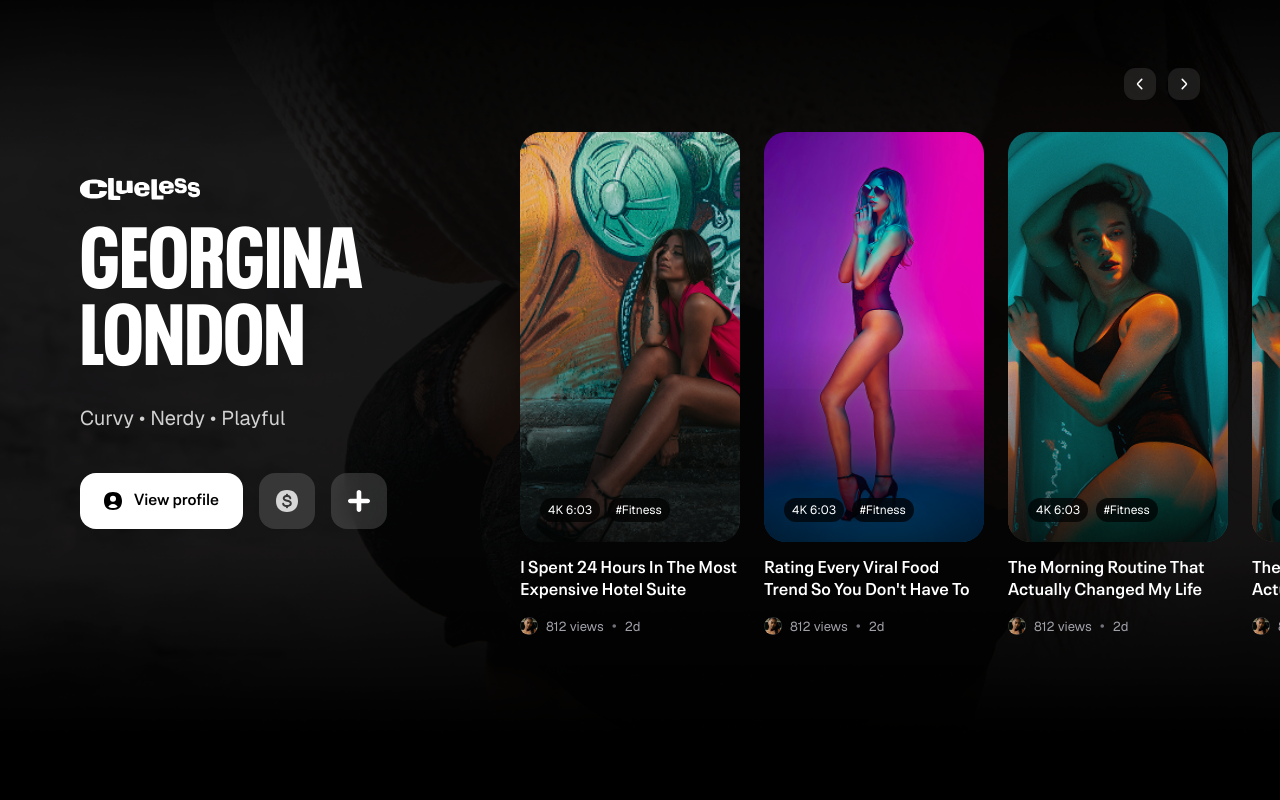
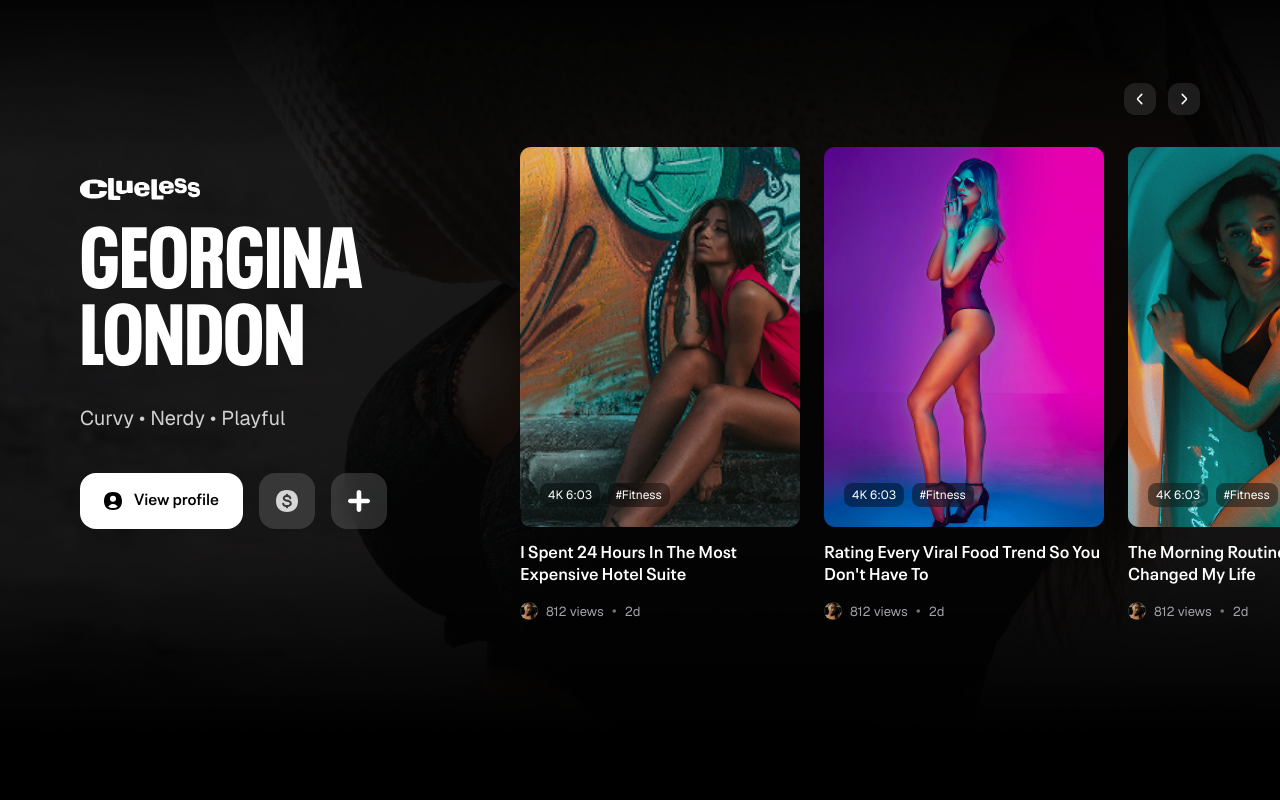
Before and after one commit to iammradarsh/sizzle-ui, a Next.js app: page / in a window 1280 px wide. Shown: the part 3540-4340 px from the top of the page. Built offline with nearby package versions, Linux system fonts and the light colour scheme.

Commit message:
featuredcard

```diff
--- a/components/cards/featured/FeaturedCard.tsx
+++ b/components/cards/featured/FeaturedCard.tsx
@@ -36,14 +36,14 @@ export default function FeaturedCard({
   time,
 }: FeaturedCardProps) {
   return (
-    <div className="w-[220px] shrink-0">
+    <div className="w-[280px] shrink-0">
       {/* Card */}
-      <div className="relative h-[410px] overflow-hidden rounded-[22px]">
+      <div className="relative h-[380px] overflow-hidden rounded-md">
         {/* Image */}
         <Image src={image} alt={title} fill className="object-cover" />
 
         {/* Gradient */}
-        <div className="absolute inset-0 bg-gradient-to-t from-black/70 via-transparent to-transparent" />
+        <div className="absolute inset-0 " />
 
         {/* Logo */}
         {/* <Image
@@ -56,11 +56,11 @@ export default function FeaturedCard({
 
         {/* Bottom Tags */}
         <div className="absolute bottom-5 left-5 flex gap-2">
-          <div className="rounded-lg bg-black/70 px-2 py-1 text-xs text-white backdrop-blur-md">
+          <div className="rounded-sm bg-black/40 px-2 py-1 text-xs text-white backdrop-blur-md">
             {duration}
           </div>
 
-          <div className="rounded-lg bg-black/70 px-2 py-1 text-xs text-white backdrop-blur-md">
+          <div className="rounded-sm bg-black/40 px-2 py-1 text-xs text-white backdrop-blur-md">
             {category}
           </div>
         </div>
```
